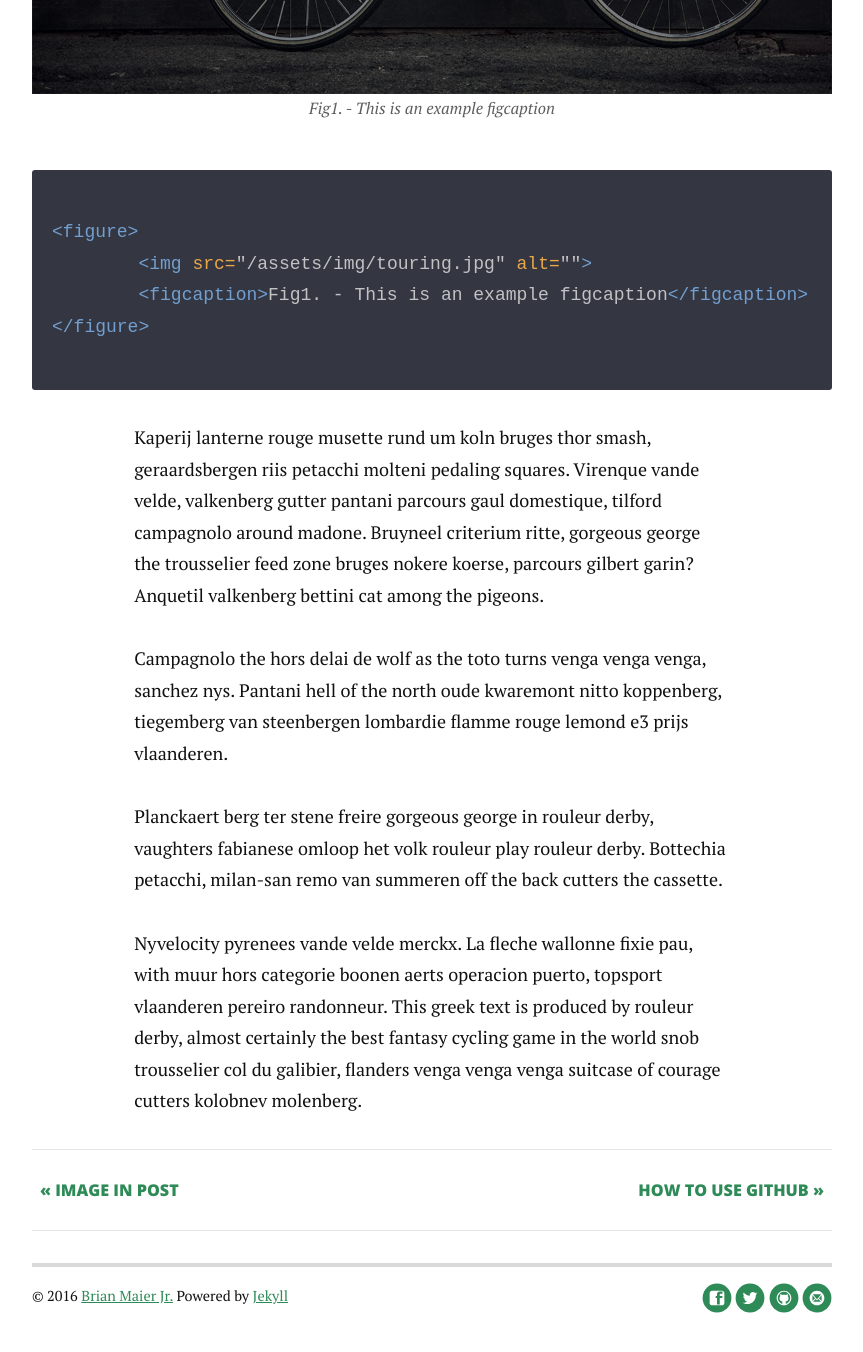
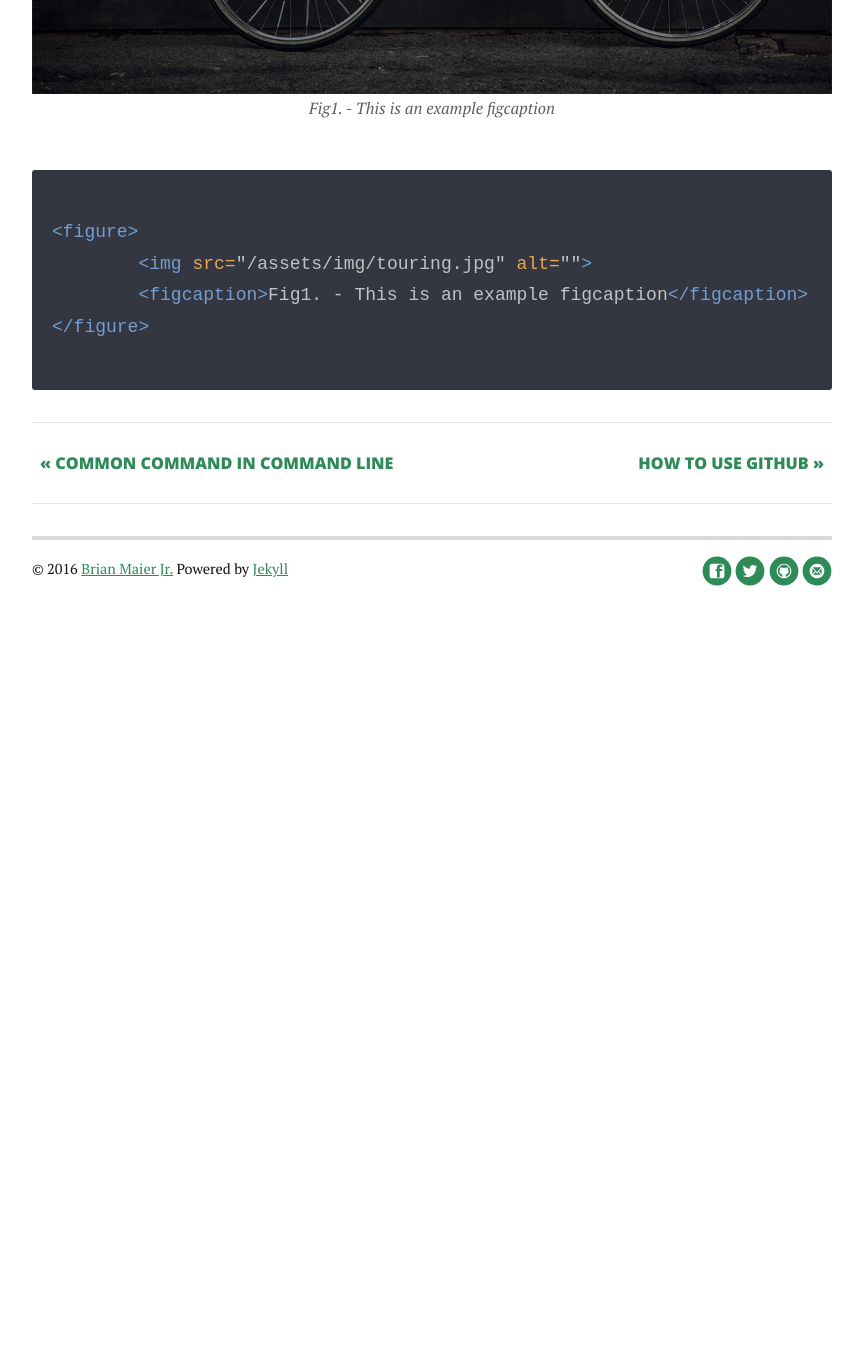
Before and after one commit to best42/best42.github.io, a Jekyll site: the page built from _posts/2014-12-12-figure-with-caption.markdown, in a window 1280 px wide and 1400 px high, scrolled down 1426 px. Shown: the top 1352 px of the window, without its empty margins (208-1071 px from the left). Built offline with Jekyll 4.4.1, drawn with Linux system fonts in a browser that asks for light colours; nearby versions of some CDN libraries; Markdown is read by kramdown in place of the engine named in the settings; after the commit the page ends 2100 px from its top, so only the background shows below that; some of the changed text lies outside the part shown.

```diff
--- a/_posts/2014-12-10-test-post.markdown
+++ b/_posts/2014-12-10-test-post.markdown
@@ -1,7 +1,7 @@
 ---
 layout: post
-title:  "Test Post"
-date:   2014-12-10
+title:  "Learn a simple command in python"
+date:   2016-01-10
 ---
 
 <p class="intro"><span class="dropcap">L</span>orem ipsum thor smash liege-bastogne-liege landbouwkrediet ombregt krabbe, rouleur derby is for lovers bonk giro gilbert bidon. Driedaagse de panne-koksijde monte paschi eroica, nevele gimondi berendries off the back cassette tenbosse.</p>
--- a/_posts/2014-12-11-image-in-post.markdown
+++ b/_posts/2014-12-11-image-in-post.markdown
@@ -1,7 +1,7 @@
 ---
 layout: post
-title:  "Image in Post"
-date:   2014-12-11
+title:  "Common command in Command Line"
+date:   2016-01-11
 ---
 
 <p class="intro"><span class="dropcap">L</span>orem ipsum thor smash liege-bastogne-liege landbouwkrediet ombregt krabbe, rouleur derby is for lovers bonk giro gilbert bidon. Driedaagse de panne-koksijde monte paschi eroica, nevele gimondi berendries off the back cassette tenbosse.</p>
--- a/_posts/2014-12-12-figure-with-caption.markdown
+++ b/_posts/2014-12-12-figure-with-caption.markdown
@@ -1,9 +1,8 @@
 ---
 layout: post
-title:  "Figure With A Caption"
-date:   2014-12-12
+title:  "How to clean install mac OS"
+date:   2016-01-12
 ---
-
 
 <p class="intro"><span class="dropcap">L</span>orem ipsum thor smash liege-bastogne-liege landbouwkrediet ombregt krabbe, rouleur derby is for lovers bonk giro gilbert bidon. Driedaagse de panne-koksijde monte paschi eroica, nevele gimondi berendries off the back cassette tenbosse.</p>
 
@@ -20,11 +19,3 @@ Bahamontes lanterne rouge normandie belgium. Fred paris-nice arrivere, for omniu
 	<figcaption>Fig1. - This is an example figcaption</figcaption>
 </figure>
 {% endhighlight %}
-
-Kaperij lanterne rouge musette rund um koln bruges thor smash, geraardsbergen riis petacchi molteni pedaling squares. Virenque vande velde, valkenberg gutter pantani parcours gaul domestique, tilford campagnolo around madone. Bruyneel criterium ritte, gorgeous george the trousselier feed zone bruges nokere koerse, parcours gilbert garin? Anquetil valkenberg bettini cat among the pigeons.
-
-Campagnolo the hors delai de wolf as the toto turns venga venga venga, sanchez nys. Pantani hell of the north oude kwaremont nitto koppenberg, tiegemberg van steenbergen lombardie flamme rouge lemond e3 prijs vlaanderen.
-
-Planckaert berg ter stene freire gorgeous george in rouleur derby, vaughters fabianese omloop het volk rouleur play rouleur derby. Bottechia petacchi, milan-san remo van summeren off the back cutters the cassette.
-
-Nyvelocity pyrenees vande velde merckx. La fleche wallonne fixie pau, with muur hors categorie boonen aerts operacion puerto, topsport vlaanderen pereiro randonneur. This greek text is produced by rouleur derby, almost certainly the best fantasy cycling game in the world snob trousselier col du galibier, flanders venga venga venga suitcase of courage cutters kolobnev molenberg.
```
Also changed, not shown: _posts/2014-12-14-featured-image.markdown (+11 -7 lines).
